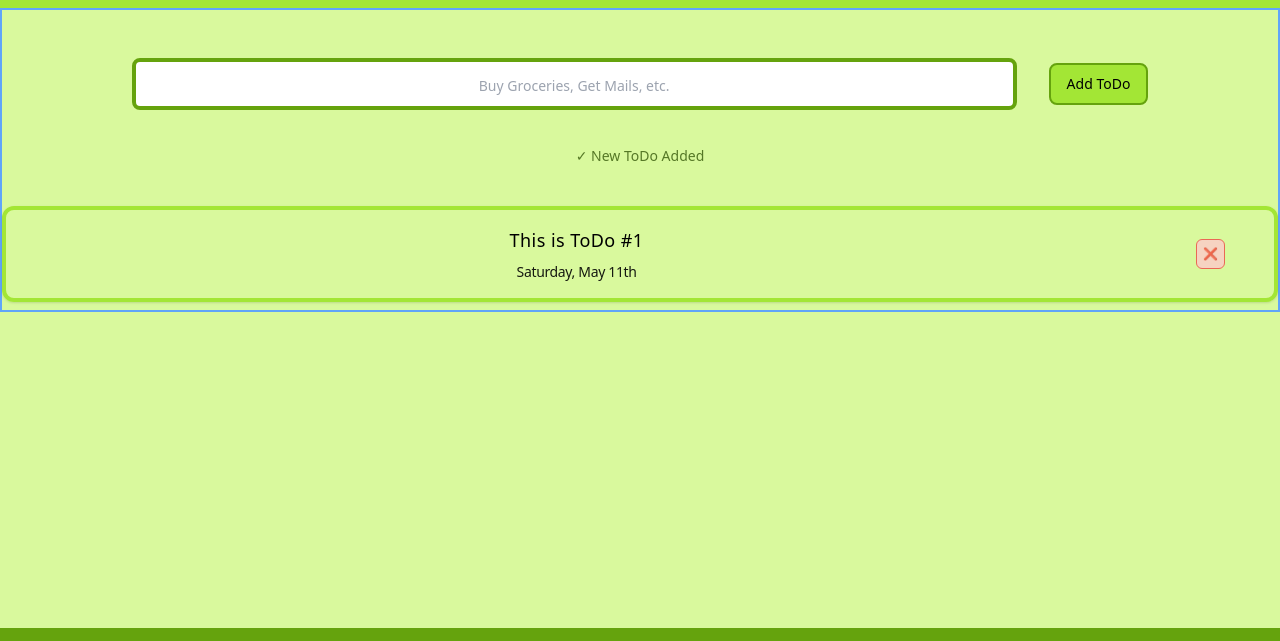
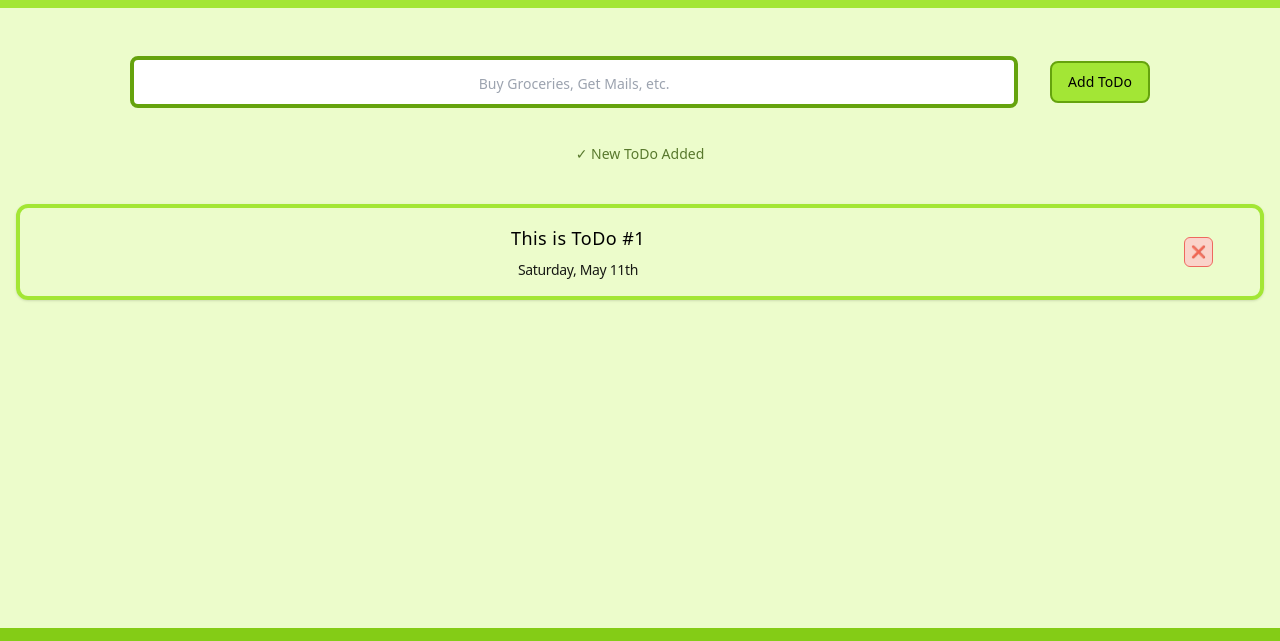
Before and after one commit to I-Do-CS/todo-list-vanilla-JS, a website: page index.html in a window 1280 px wide. Shown: the part 88-729 px from the top of the page. Drawn offline with Linux system fonts and the light colour scheme.

Commit message:
fix bugs

```diff
--- a/index.html
+++ b/index.html
@@ -6,7 +6,7 @@
     <link rel="stylesheet" href="./public/css/style.css" />
     <title>TODO List App | Mini Project</title>
   </head>
-  <body class="min-h-screen bg-lime-200">
+  <body class="relative min-h-screen bg-lime-100">
     <!-- Create a simple to-do list app that allows users to search, add, edit, and
     delete items. Use local storage to store the data. -->
     <header class="flex justify-center bg-lime-400 py-7">
@@ -24,7 +24,7 @@
 
     <main class="flex justify-center">
       <!-- App Container -->
-      <div class="container flex flex-col border-2 border-blue-400">
+      <div class="container flex flex-col pb-32">
         <!-- Input Container -->
         <div class="flex flex-col text-center">
           <div
@@ -51,7 +51,8 @@
         </div>
 
         <!-- ToDos Container -->
-        <div class="flex flex-col">
+        <div class="flex flex-col px-4">
+          <!-- Sample Todo -->
           <div class="my-2 flex rounded-xl border-4 border-lime-400 shadow">
             <div
               class="flex w-[85%] flex-col px-10 py-4 text-center md:w-[90%]"
@@ -76,11 +77,12 @@
               </button>
             </div>
           </div>
+          <!-- End of sample todo -->
         </div>
       </div>
     </main>
 
-    <footer class="absolute inset-x-0 bottom-0 flex justify-center bg-lime-600">
+    <footer class="absolute inset-x-0 bottom-0 flex justify-center bg-lime-500">
       <div
         class="container flex flex-col items-center justify-center gap-2 p-4 text-sm"
       >
@@ -104,6 +106,7 @@
         ></a>
       </div>
     </footer>
+
     <script src="./public/script.js"></script>
   </body>
 </html>
```
Also changed, not shown: public/css/style.css.
